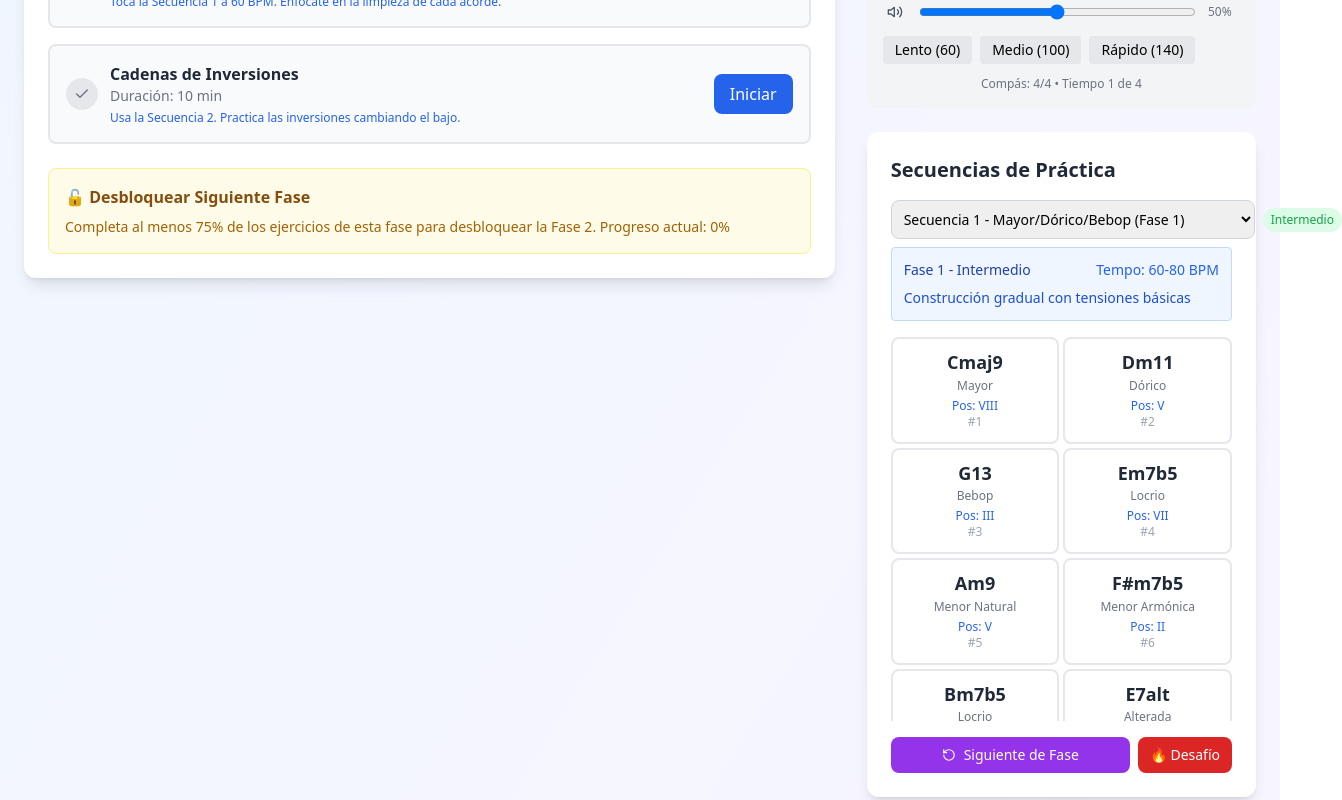
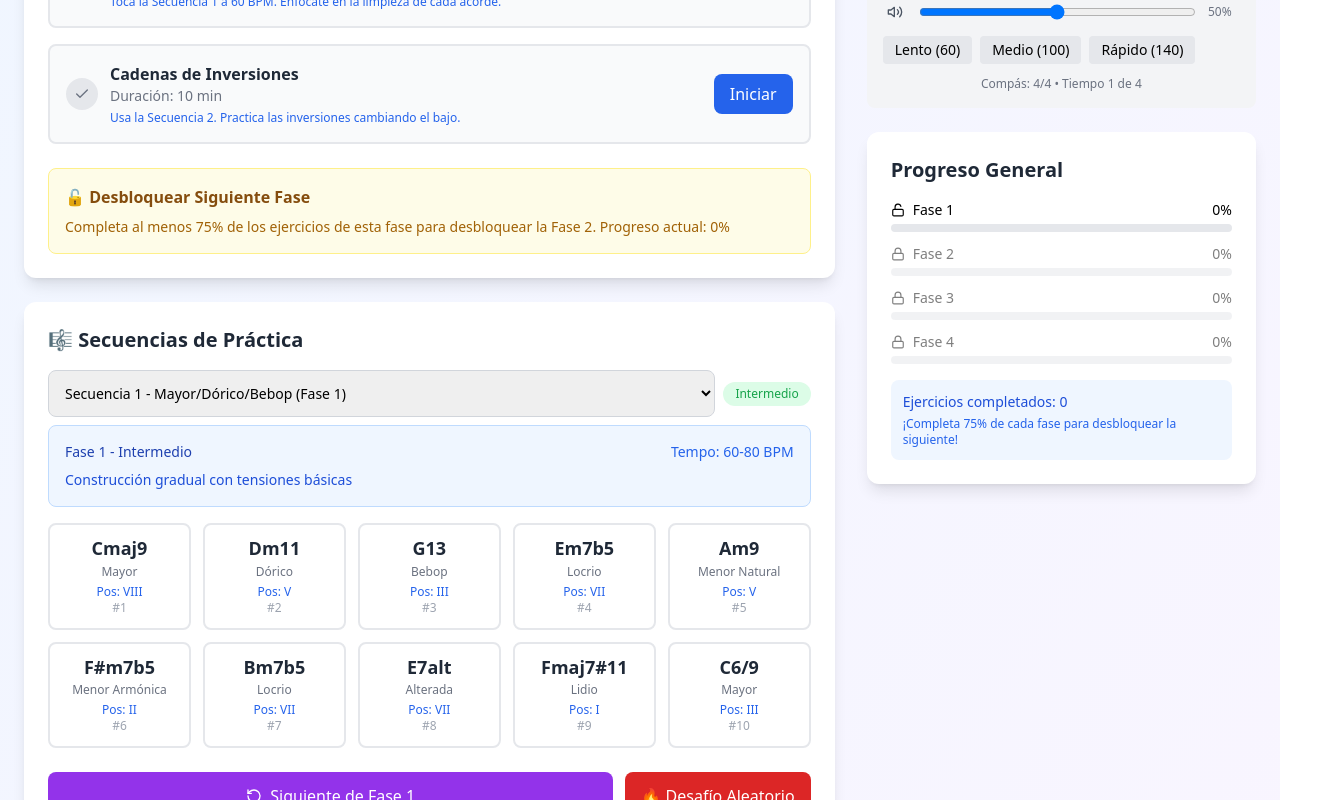
Before and after one commit to BernatMora/explorador-escalas, a React (Vite) app: page / in a window 1280 px wide. Shown: the part 440-1240 px from the top of the page, 1342 px wide, since content can reach past the window. Built offline with nearby package versions, Linux system fonts and the light colour scheme.

Commit message:
Reorganizar layout - secuencias en área principal

```diff
--- a/src/components/ChordExplorer.tsx
+++ b/src/components/ChordExplorer.tsx
@@ -399,7 +399,7 @@ const ChordExplorer = () => {
         {/* Contenido Principal */}
         <div className="grid lg:grid-cols-3 gap-8">
           {/* Panel Principal de Ejercicios */}
-          <div className="lg:col-span-2">
+          <div className="lg:col-span-2 space-y-6">
             <div className="bg-white rounded-xl shadow-lg p-6">
               <div className="flex justify-between items-start mb-4">
                 <h2 className="text-2xl font-bold text-gray-800">
@@ -480,31 +480,17 @@ const ChordExplorer = () => {
                 </div>
               )}
             </div>
-          </div>
 
-          {/* Panel Lateral */}
-          <div className="space-y-6">
-            {/* Panel de Teoría Musical */}
-            <ScaleTheoryPanel />
-
-            {/* Metrónomo */}
-            <Metronome
-              tempo={tempo}
-              setTempo={setTempo}
-              isPlaying={isPlaying}
-              setIsPlaying={setIsPlaying}
-            />
-
-            {/* Secuencias de Acordes */}
+            {/* Secuencias de Acordes - Movido al área principal */}
             <div className="bg-white rounded-xl shadow-lg p-6">
-              <h3 className="text-xl font-bold text-gray-800 mb-4">Secuencias de Práctica</h3>
+              <h3 className="text-xl font-bold text-gray-800 mb-4">🎼 Secuencias de Práctica</h3>
 
               <div className="mb-4">
                 <div className="flex items-center gap-2 mb-2">
                   <select
                     value={currentSequence}
                     onChange={(e) => setCurrentSequence(parseInt(e.target.value))}
-                    className="flex-1 p-2 border border-gray-300 rounded-lg text-sm"
+                    className="flex-1 p-3 border border-gray-300 rounded-lg text-sm"
                   >
                     {chordSequences.map((seq, index) => (
                       <option key={index} value={index}>
@@ -512,13 +498,13 @@ const ChordExplorer = () => {
                       </option>
                     ))}
                   </select>
-                  <div className={`px-2 py-1 rounded-full text-xs font-medium ${getDifficultyColor(chordSequences[currentSequence].difficulty)}`}>
+                  <div className={`px-3 py-1 rounded-full text-xs font-medium ${getDifficultyColor(chordSequences[currentSequence].difficulty)}`}>
                     {chordSequences[currentSequence].difficulty}
                   </div>
                 </div>
 
                 {/* Información de la secuencia */}
-                <div className="p-3 bg-blue-50 border border-blue-200 rounded text-sm">
+                <div className="p-4 bg-blue-50 border border-blue-200 rounded-lg text-sm">
                   <div className="flex items-center justify-between mb-2">
                     <span className="font-medium text-blue-800">
                       Fase {chordSequences[currentSequence].phase} - {chordSequences[currentSequence].difficulty}
@@ -537,18 +523,19 @@ const ChordExplorer = () => {
 
                 {/* Alertas de dificultad */}
                 {chordSequences[currentSequence].difficulty === 'Virtuoso' && (
-                  <div className="p-2 bg-purple-50 border border-purple-200 rounded text-xs text-purple-700 mb-2">
+                  <div className="p-3 bg-purple-50 border border-purple-200 rounded-lg text-sm text-purple-700 mt-2">
                     🎸 <strong>Nivel Virtuoso:</strong> Requiere técnicas avanzadas como tapping, wide stretches y hybrid picking. ¡Calienta bien antes de intentar!
                   </div>
                 )}
                 {chordSequences[currentSequence].difficulty === 'Experto' && (
-                  <div className="p-2 bg-red-50 border border-red-200 rounded text-xs text-red-700 mb-2">
+                  <div className="p-3 bg-red-50 border border-red-200 rounded-lg text-sm text-red-700 mt-2">
                     🔥 <strong>Nivel Experto:</strong> Voicings complejos con saltos de posición. Usa todas las técnicas de digitación disponibles.
                   </div>
                 )}
               </div>
 
-              <div className="grid grid-cols-2 gap-1 mb-4 max-h-96 overflow-y-auto">
+              {/* Grid de Acordes - Más grande en el área principal */}
+              <div className="grid grid-cols-3 md:grid-cols-5 gap-3 mb-6 max-h-80 overflow-y-auto">
                 {chordSequences[currentSequence].chords.map((chord, index) => (
                   <div key={index} className="relative group">
                     <ChordCard
@@ -578,7 +565,7 @@ const ChordExplorer = () => {
                 ))}
               </div>
 
-              <div className="flex gap-2">
+              <div className="flex gap-3">
                 <button
                   onClick={() => {
                     const phaseSeqs = phaseSequences[currentPhase] || [];
@@ -586,10 +573,10 @@ const ChordExplorer = () => {
                     const nextIndex = (currentIndex + 1) % phaseSeqs.length;
                     setCurrentSequence(phaseSeqs[nextIndex]);
                   }}
-                  className="flex-1 px-3 py-2 bg-purple-600 hover:bg-purple-700 text-white rounded-lg transition-colors flex items-center justify-center gap-2 text-sm"
+                  className="flex-1 px-4 py-3 bg-purple-600 hover:bg-purple-700 text-white rounded-lg transition-colors flex items-center justify-center gap-2"
                 >
-                  <RotateCcw size={14} />
-                  Siguiente de Fase
+                  <RotateCcw size={16} />
+                  Siguiente de Fase {currentPhase}
                 </button>
 
                 <button
@@ -600,15 +587,29 @@ const ChordExplorer = () => {
                     const randomExpert = expertSequences[Math.floor(Math.random() * expertSequences.length)];
                     setCurrentSequence(randomExpert.index);
                   }}
-                  className="px-3 py-2 bg-red-600 hover:bg-red-700 text-white rounded-lg transition-colors text-sm"
+                  className="px-4 py-3 bg-red-600 hover:bg-red-700 text-white rounded-lg transition-colors"
                 >
-                  🔥 Desafío
+                  🔥 Desafío Aleatorio
                 </button>
               </div>
             </div>
+          </div>
+
+          {/* Panel Lateral */}
+          <div className="space-y-6">
+            {/* Panel de Teoría Musical */}
+            <ScaleTheoryPanel />
+
+            {/* Metrónomo */}
+            <Metronome
+              tempo={tempo}
+              setTempo={setTempo}
+              isPlaying={isPlaying}
+              setIsPlaying={setIsPlaying}
+            />
 
             {/* Progreso General */}
-            <div className="bg-white rounded-xl shadow-lg p-6">
+            <div className="bg-white rounded-xl shadow-lg p-6 lg:col-span-2">
               <h3 className="text-xl font-bold text-gray-800 mb-4">Progreso General</h3>
 
               <div className="space-y-3">
```
